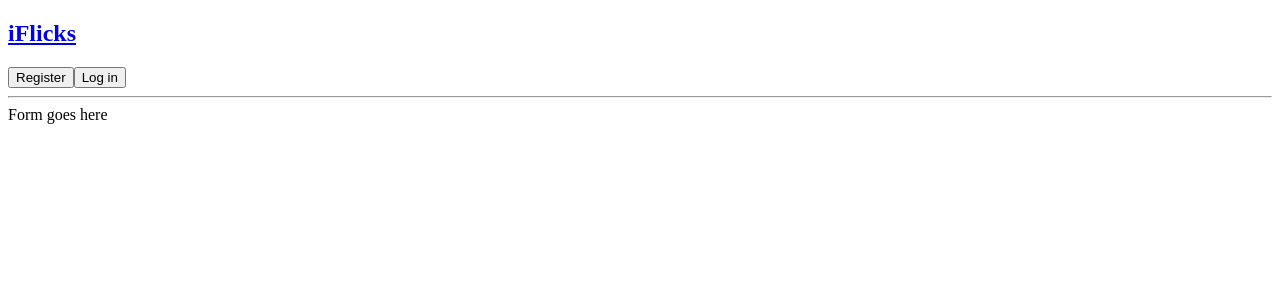
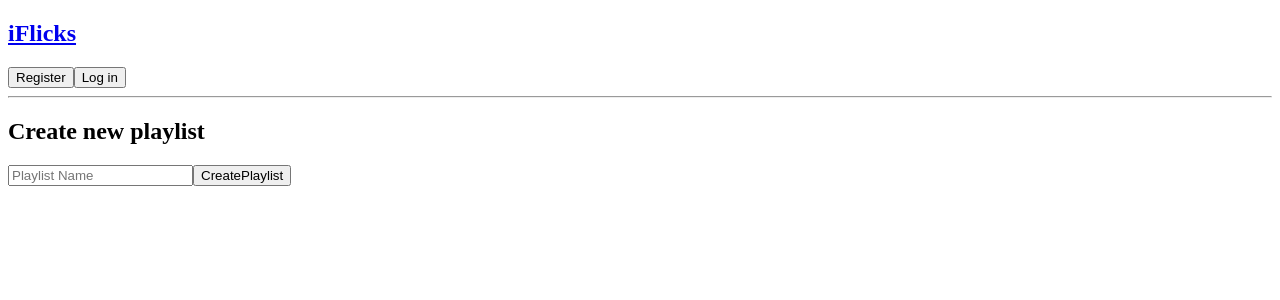
Before and after one commit to GregM1991/Flicksy, a React (Create React App) app in the folder client/: page /profile/create-playlist in a window 1280 px wide. Shown: the top 300 px of the page. Built offline with nearby package versions, Linux system fonts and the light colour scheme; no server answers.

Commit message:
Added component to create playlist

```diff
--- a/client/src/components/Sections/CreatePlaylist.js
+++ b/client/src/components/Sections/CreatePlaylist.js
@@ -1,5 +1,53 @@
-import React from "react"
+import React, { useState } from "react"
+import { useHistory } from "react-router-dom"
+import axios from "axios"
 
 export const CreatePlaylist = () => {
-  return <div>Form goes here</div>
+  const [formData, setFormData] = useState({
+    playlistname: "",
+  })
+  const history = useHistory()
+  const { playlistname } = formData
+
+  const onChange = (e) =>
+    setFormData({ ...formData, [e.target.name]: e.target.value })
+
+  const onSubmit = async (e) => {
+    e.preventDefault()
+
+    const newPlaylist = {
+      playlistname,
+    }
+
+    const token = localStorage.getItem("token")
+
+    try {
+      const config = {
+        headers: {
+          "Content-Type": "application/json",
+          "x-auth-token": token,
+        },
+      }
+      const body = JSON.stringify(newPlaylist)
+      const resPlaylist = await axios.put("/api/profile/playlist", body, config)
+      history.push("/profile")
+    } catch (error) {
+      console.log(error.response)
+    }
+  }
+  return (
+    <>
+      <h2>Create new playlist</h2>
+      <form onSubmit={(e) => onSubmit(e)}>
+        <input
+          type="text"
+          placeholder="Playlist Name"
+          name="playlistname"
+          value={playlistname}
+          onChange={(e) => onChange(e)}
+        />
+        <input type="submit" value="CreatePlaylist" />
+      </form>
+    </>
+  )
 }
--- a/client/src/components/Sections/CreateProfile.js
+++ b/client/src/components/Sections/CreateProfile.js
@@ -1,7 +1,7 @@
-import React, { useState} from "react"
+import React, { useState, useContext } from "react"
 import axios from "axios"
 import ErrorNotice from "../misc/ErrorNotice"
-
+import UserContext from "../../context/UserContext"
 
 export default function CreateProfile() {
   const { setUserProfile } = useContext(UserContext)
```
